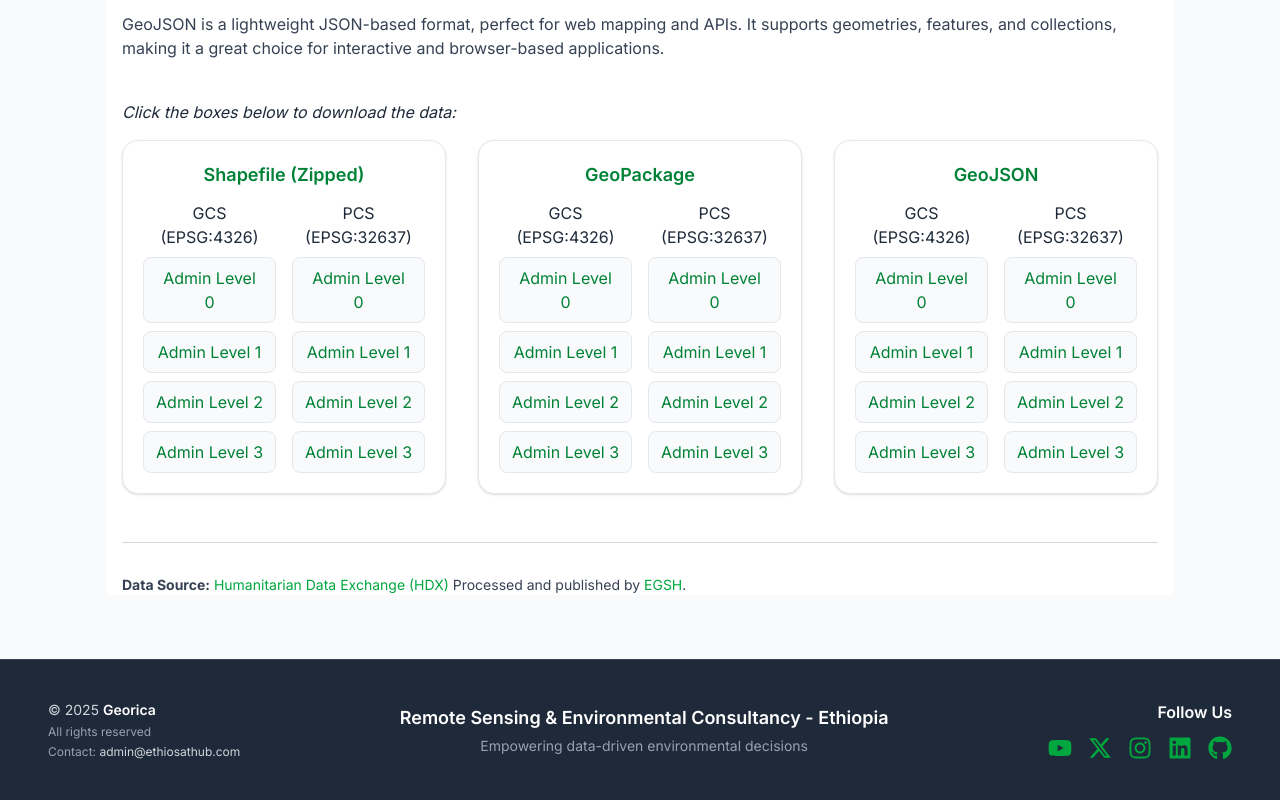
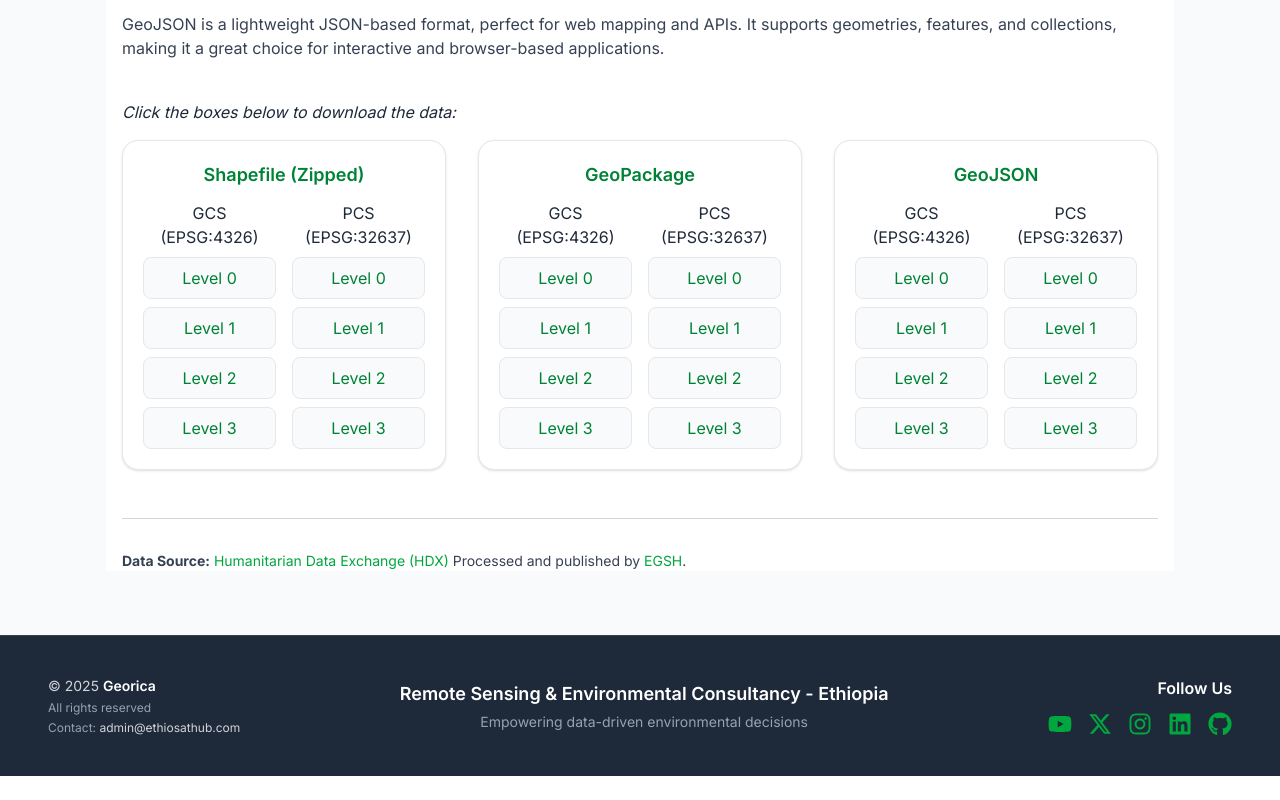
Before and after one commit to Haftom-Hagos/ethiosathub-react, a React (Vite) app: page /data in a window 1280 px wide. Shown: the part 793-1593 px from the top of the page. After the commit the page ends 1569 px from the top, so only its background shows below. Built offline with nearby package versions, Linux system fonts and the light colour scheme.

Commit message:
Update Data.jsx

```diff
--- a/src/pages/Data.jsx
+++ b/src/pages/Data.jsx
@@ -79,7 +79,7 @@ export default function Data() {
                       target="_blank"
                       className="block bg-gray-50 border border-gray-200 rounded-lg px-3 py-2 text-center text-green-700 hover:bg-green-100 hover:border-green-400 transition"
                     >
-                      Admin Level {level}
+                      Level {level}
                     </a>
                   ))}
                 </div>
@@ -94,7 +94,7 @@ export default function Data() {
                       target="_blank"
                       className="block bg-gray-50 border border-gray-200 rounded-lg px-3 py-2 text-center text-green-700 hover:bg-green-100 hover:border-green-400 transition"
                     >
-                      Admin Level {level}
+                      Level {level}
                     </a>
                   ))}
                 </div>
@@ -116,7 +116,7 @@ export default function Data() {
                       target="_blank"
                       className="block bg-gray-50 border border-gray-200 rounded-lg px-3 py-2 text-center text-green-700 hover:bg-green-100 hover:border-green-400 transition"
                     >
-                      Admin Level {level}
+                      Level {level}
                     </a>
                   ))}
                 </div>
@@ -131,7 +131,7 @@ export default function Data() {
                       target="_blank"
                       className="block bg-gray-50 border border-gray-200 rounded-lg px-3 py-2 text-center text-green-700 hover:bg-green-100 hover:border-green-400 transition"
                     >
-                      Admin Level {level}
+                      Level {level}
                     </a>
                   ))}
                 </div>
@@ -154,7 +154,7 @@ export default function Data() {
                       target="_blank"
                       className="block bg-gray-50 border border-gray-200 rounded-lg px-3 py-2 text-center text-green-700 hover:bg-green-100 hover:border-green-400 transition"
                     >
-                      Admin Level {level}
+                      Level {level}
                     </a>
                   ))}
                 </div>
@@ -169,7 +169,7 @@ export default function Data() {
                       target="_blank"
                       className="block bg-gray-50 border border-gray-200 rounded-lg px-3 py-2 text-center text-green-700 hover:bg-green-100 hover:border-green-400 transition"
                     >
-                      Admin Level {level}
+                      Level {level}
                     </a>
                   ))}
                 </div>
```
